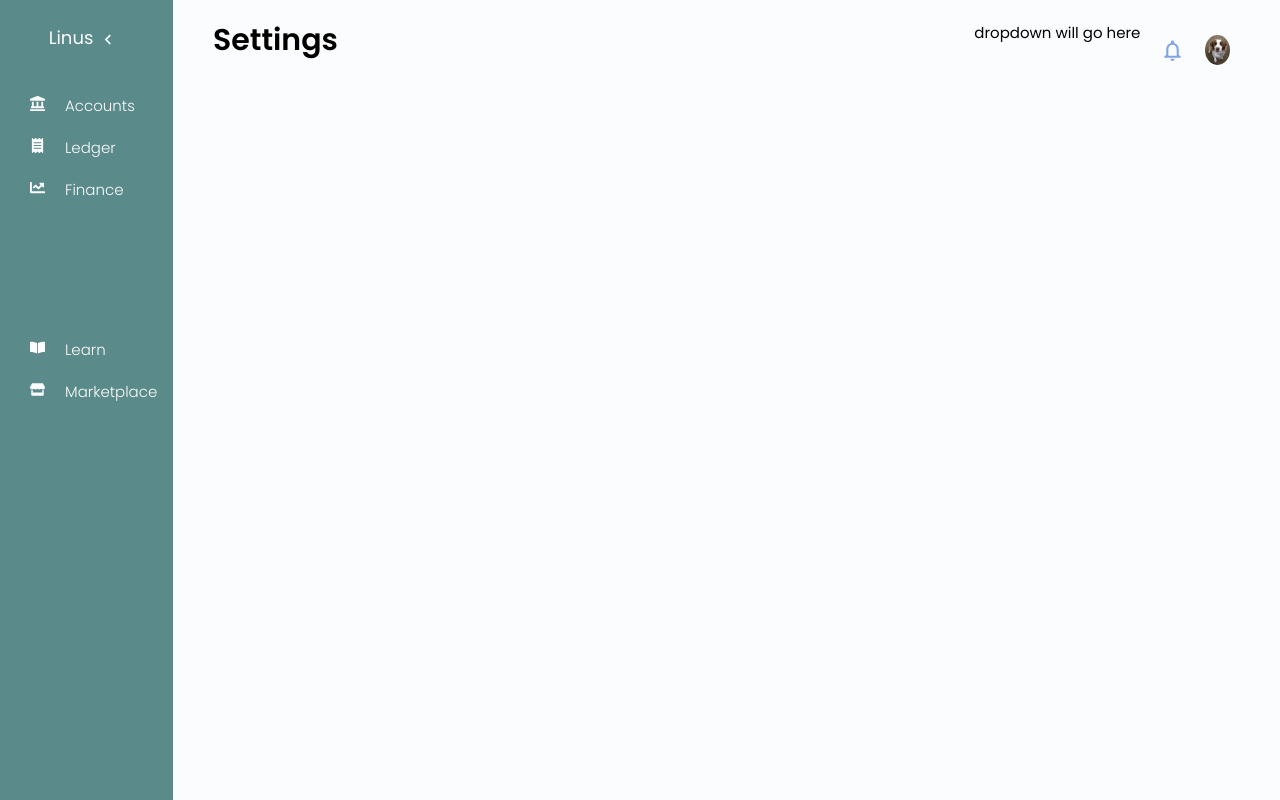
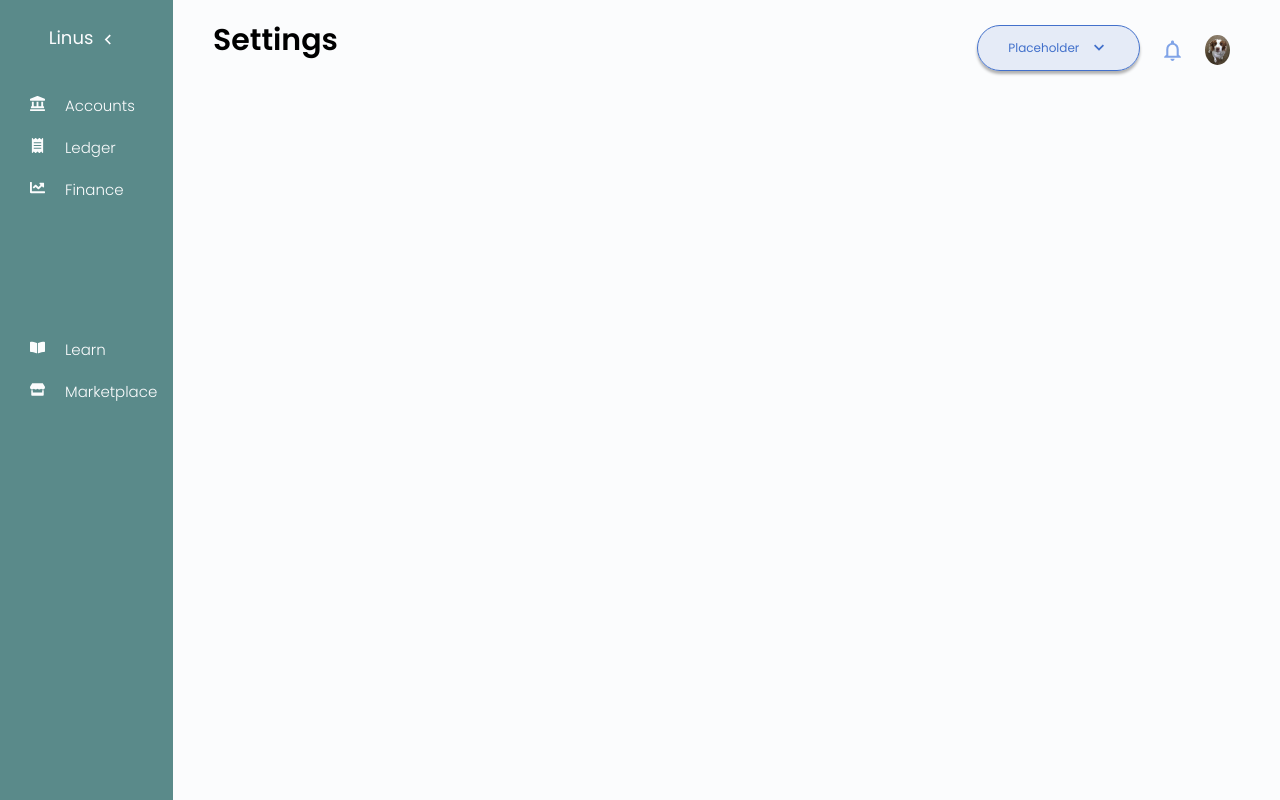
Before and after one commit to justindaiello/dashboard_mockup, a React (Create React App) app: page / in a window 1280 px wide. Built offline with nearby package versions, Linux system fonts and the light colour scheme.

Commit message:
Added dropdown button.

```diff
--- /dev/null
+++ b/src/components/dropdown/Dropdown.js
@@ -0,0 +1,14 @@
+import React from 'react';
+import { StyledDropdown } from './DropdownStyles';
+import { MdKeyboardArrowDown } from 'react-icons/md';
+
+function Dropdown() {
+  return (
+    <StyledDropdown>
+      Placeholder
+      <MdKeyboardArrowDown className="down-arrow" />
+    </StyledDropdown>
+  );
+}
+
+export default Dropdown;
--- /dev/null
+++ b/src/components/dropdown/DropdownStyles.js
@@ -0,0 +1,24 @@
+import styled from 'styled-components';
+
+const StyledDropdown = styled.button`
+  border: 1px solid ${props => props.theme.darkBlue};
+  background-color: ${props => props.theme.transparentBlue};
+  box-shadow: 0 3px 3px 0 rgba(0, 0, 0, 0.3);
+  color: ${props => props.theme.darkBlue};
+  padding: 1.2rem 3rem;
+  border-radius: 30px;
+  font-size: 1.2rem;
+  display: flex;
+  align-items: center;
+  justify-content: center;
+  font-family: 'Poppins', sans-serif;
+  margin-bottom: 1rem;
+  transition: all 0.5s;
+
+  .down-arrow {
+    font-size: 2rem;
+    margin-left: 1rem;
+  }
+`;
+
+export { StyledDropdown };
--- a/src/components/header/Header.js
+++ b/src/components/header/Header.js
@@ -1,5 +1,6 @@
 import React from 'react';
 import { StyledHeader, StyledNav } from './HeaderStyles';
+import Dropdown from '../dropdown/Dropdown';
 import { MdNotificationsNone } from 'react-icons/md';
 
 function Header() {
@@ -8,7 +9,9 @@ function Header() {
       <div className="header-container">
         <h1 className="heading">Settings</h1>
         <StyledNav>
-          <li>dropdown will go here</li>
+          <li>
+            <Dropdown />
+          </li>
           <li>
             <div className="icon-container">
               <MdNotificationsNone className="notifications-icon" />
--- a/src/theme/Theme.js
+++ b/src/theme/Theme.js
@@ -2,6 +2,8 @@ const theme = {
   green: 'rgb(90, 138, 138)',
   boxShadow: 'box-shadow: 5px 0 10px -10px rgba(0, 0, 0, 0.2);',
   white: 'rgb(251, 252, 253)',
+  darkBlue: 'rgb(66, 112, 203)',
+  transparentBlue: 'rgba(66, 112, 203, 0.12)',
 };
 
 export default theme;
```
